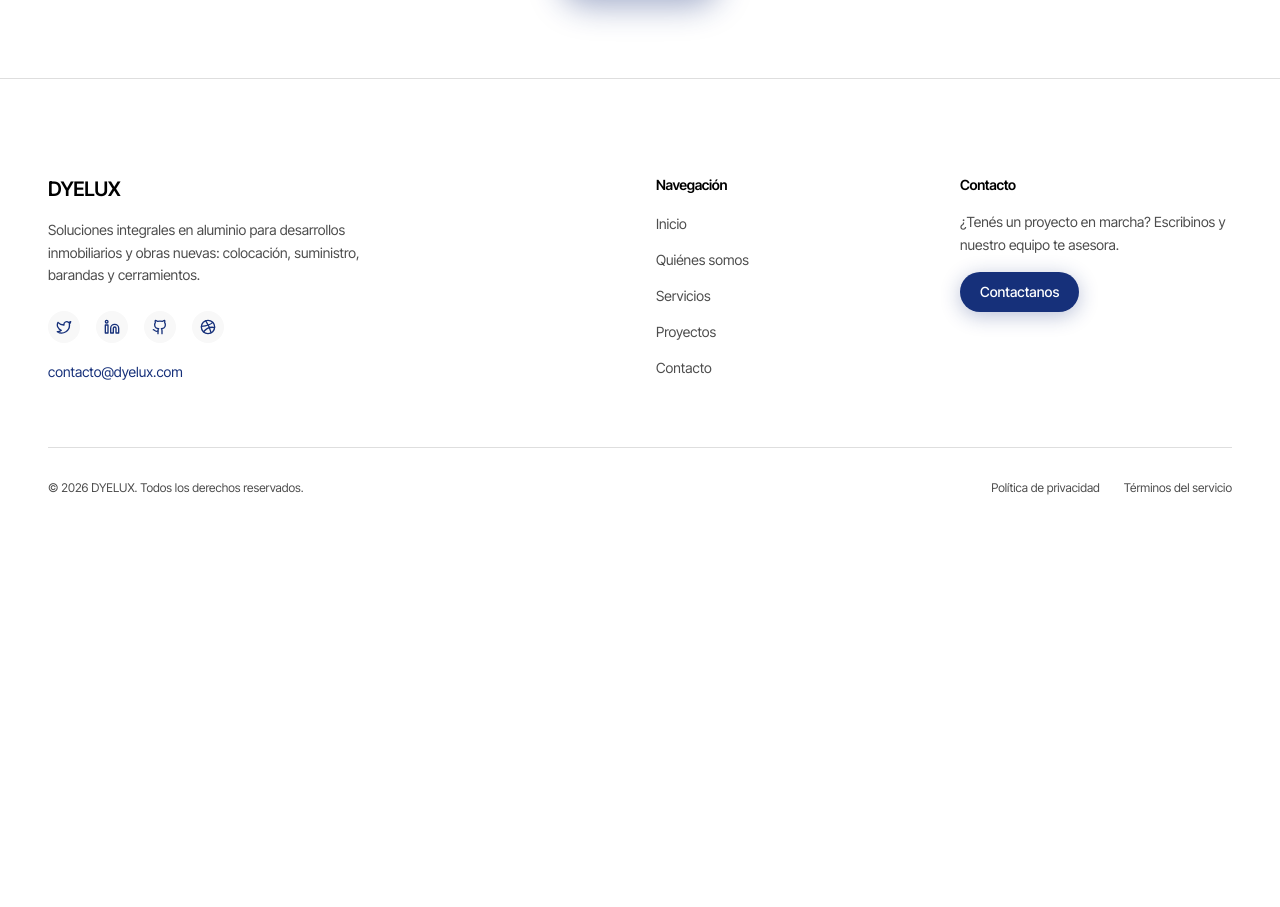
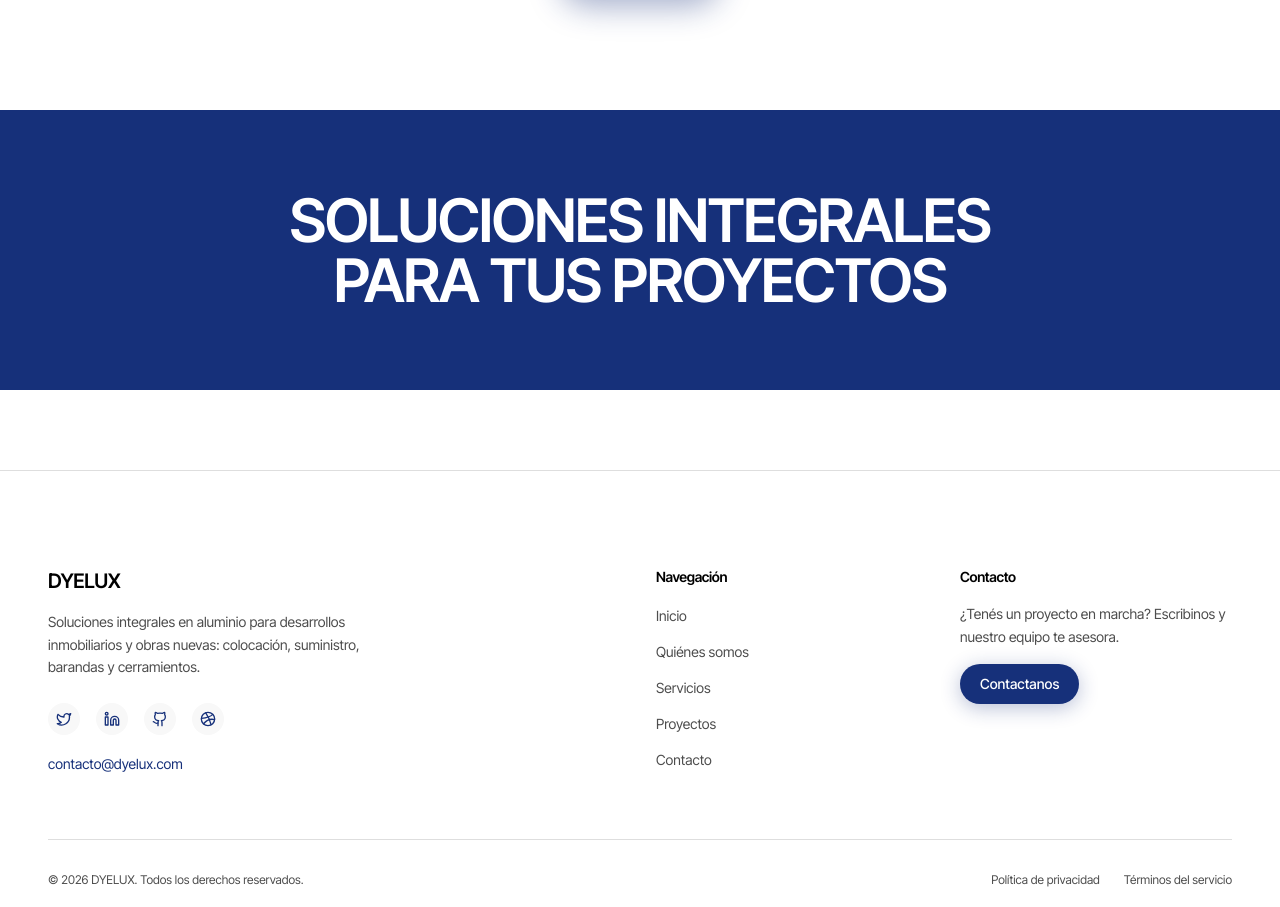
Before and after one commit to martinmateo1/edificios, a Next.js app: page / in a window 1280 px wide. Shown: the part 5989-6896 px from the top of the page. Before the commit the page ends 6581 px from the top, so only its background shows below. Built offline with nearby package versions, Linux system fonts and the light colour scheme.

Commit message:
feat: add closing statement section with new solution message

```diff
--- a/components/sections/final-cta.tsx
+++ b/components/sections/final-cta.tsx
@@ -54,6 +54,15 @@ export function FinalCTA() {
           </div>
         </div>
       </div>
+
+      {/* Closing statement */}
+      <div className="mt-20 md:mt-28 py-16 md:py-20 text-white" style={{ background: "#16307a" }}>
+        <div className="max-w-[1280px] mx-auto px-6 md:px-12">
+          <p className="text-3xl md:text-5xl lg:text-6xl font-semibold tracking-tight text-balance text-center uppercase">
+            Soluciones integrales para tus proyectos
+          </p>
+        </div>
+      </div>
     </section>
   )
 }
```
